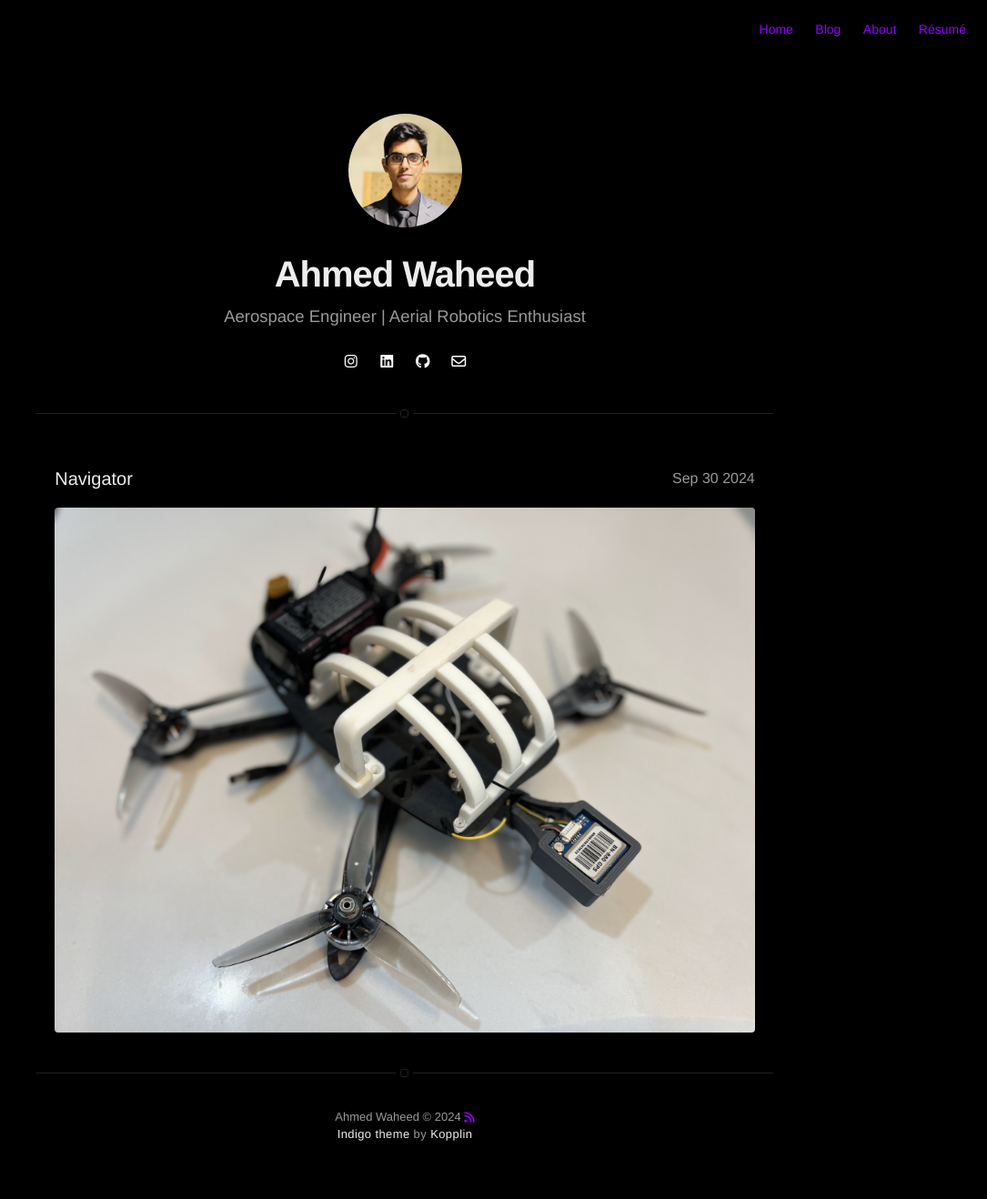
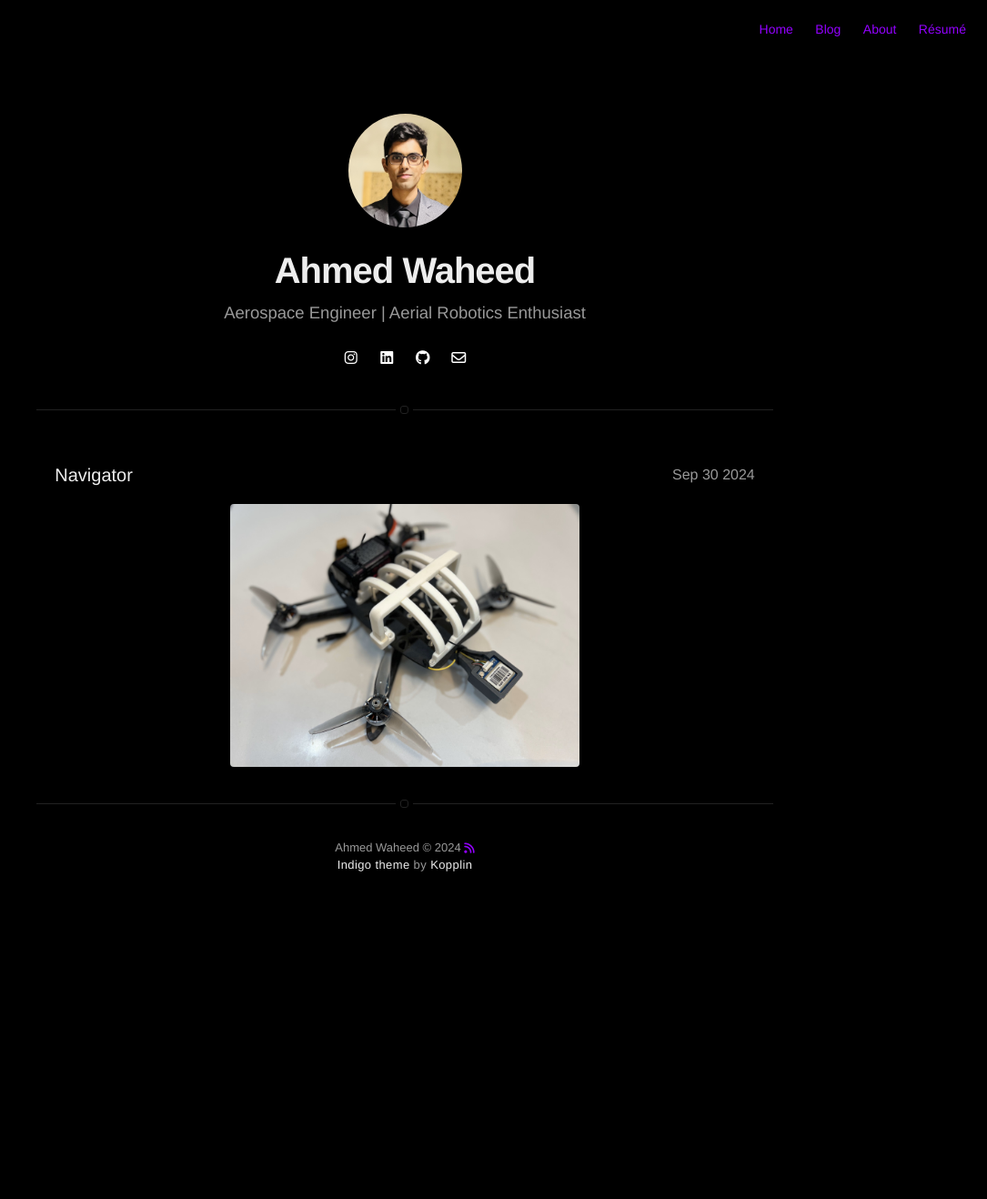
Before and after one commit to ahmd-waheed/ahmd-waheed.github.io, a Jekyll site: the page built from projects.html, in a window 1280 px wide. Shown: the whole page at 91% size, without its empty margins (195-1280 px from the left). Built offline with Jekyll 4.4.1, drawn with Linux system fonts in a browser that asks for light colours; nearby versions of some CDN libraries; after the commit the page ends 1022 px from its top, so only the background shows below that.

Commit message:
Update page.sass

```diff
--- a/_sass/pages/page.sass
+++ b/_sass/pages/page.sass
@@ -10,3 +10,9 @@
         width: 50%
         margin: 0 auto
         display: block
+
+.projects
+    img
+        width: 50%
+        margin: 0 auto
+        display: block
```
